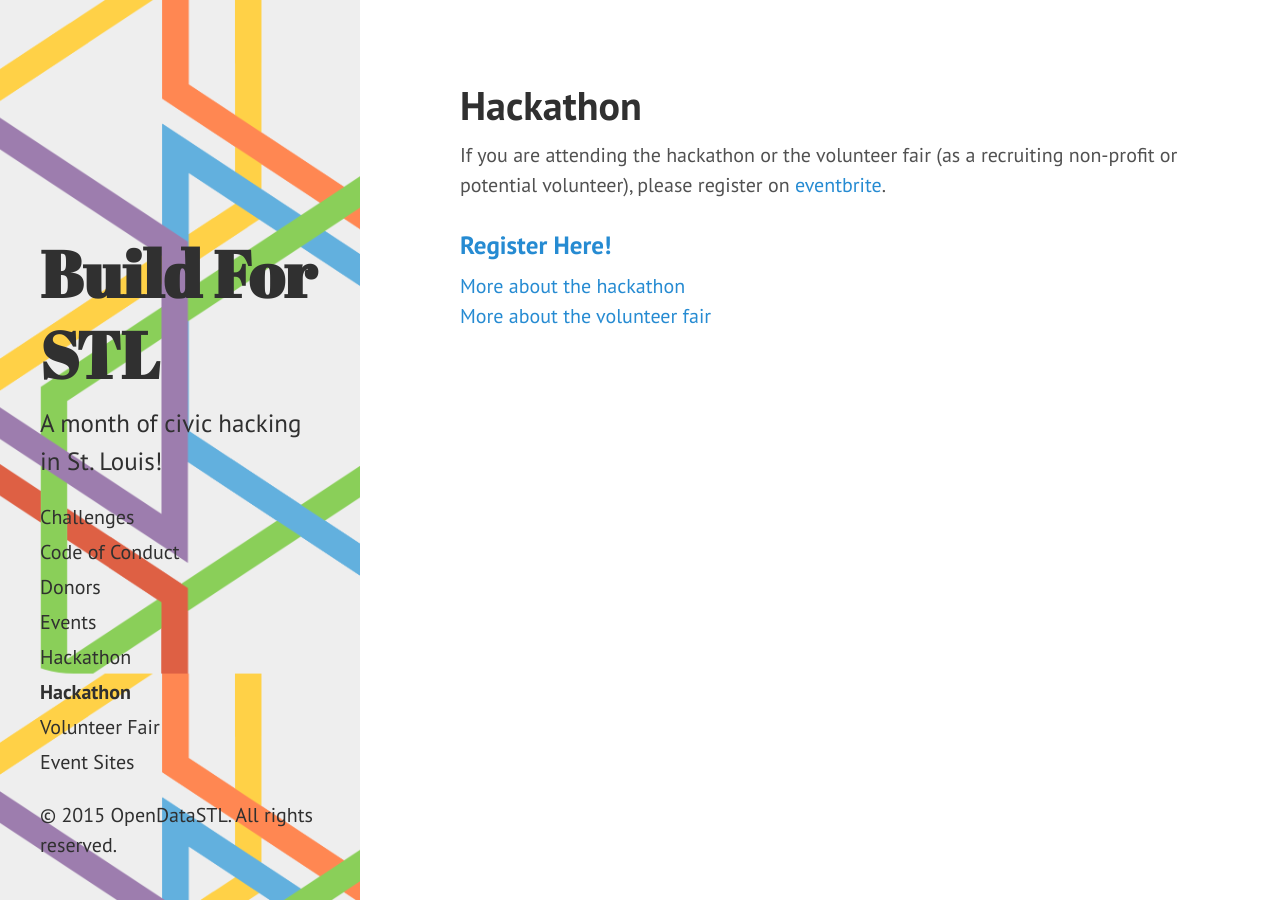
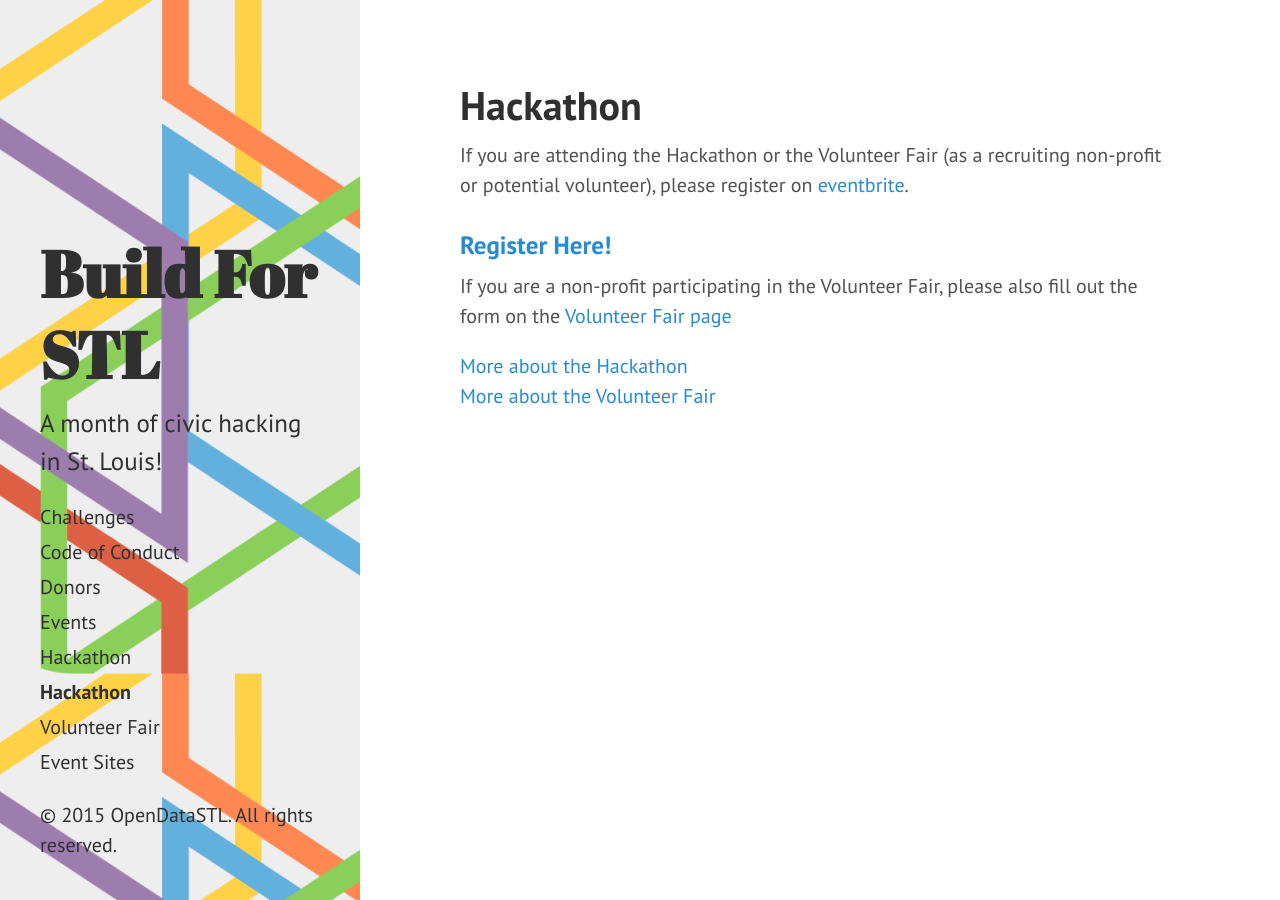
Before and after one commit to OpenSTL/build4stl-jekyll-site, a Jekyll site: the page built from register.md, in a window 1280 px wide. Built offline with Jekyll 4.4.1, drawn with Linux system fonts in a browser that asks for light colours.

Commit message:
Update register.md

```diff
--- a/register.md
+++ b/register.md
@@ -3,9 +3,11 @@ layout: page
 title: Hackathon
 permalink: /register/
 ---
-If you are attending the hackathon or the volunteer fair (as a recruiting non-profit or potential volunteer), please register on [eventbrite](http://www.eventbrite.com/e/make-st-louis-better-hackathon-volunteer-fair-tickets-16945136359).
+If you are attending the Hackathon or the Volunteer Fair (as a recruiting non-profit or potential volunteer), please register on [eventbrite](http://www.eventbrite.com/e/make-st-louis-better-hackathon-volunteer-fair-tickets-16945136359).
 
 ###[Register Here!](http://www.eventbrite.com/e/make-st-louis-better-hackathon-volunteer-fair-tickets-16945136359)
 
-[More about the hackathon](http://buildforstl.org/hackathon/)
-[More about the volunteer fair](http://buildforstl.org/volunteer-fair/)
+If you are a non-profit participating in the Volunteer Fair, please also fill out the form on the [Volunteer Fair page](http://buildforstl.org/volunteer-fair/)
+
+[More about the Hackathon](http://buildforstl.org/hackathon/)
+[More about the Volunteer Fair](http://buildforstl.org/volunteer-fair/)
```
